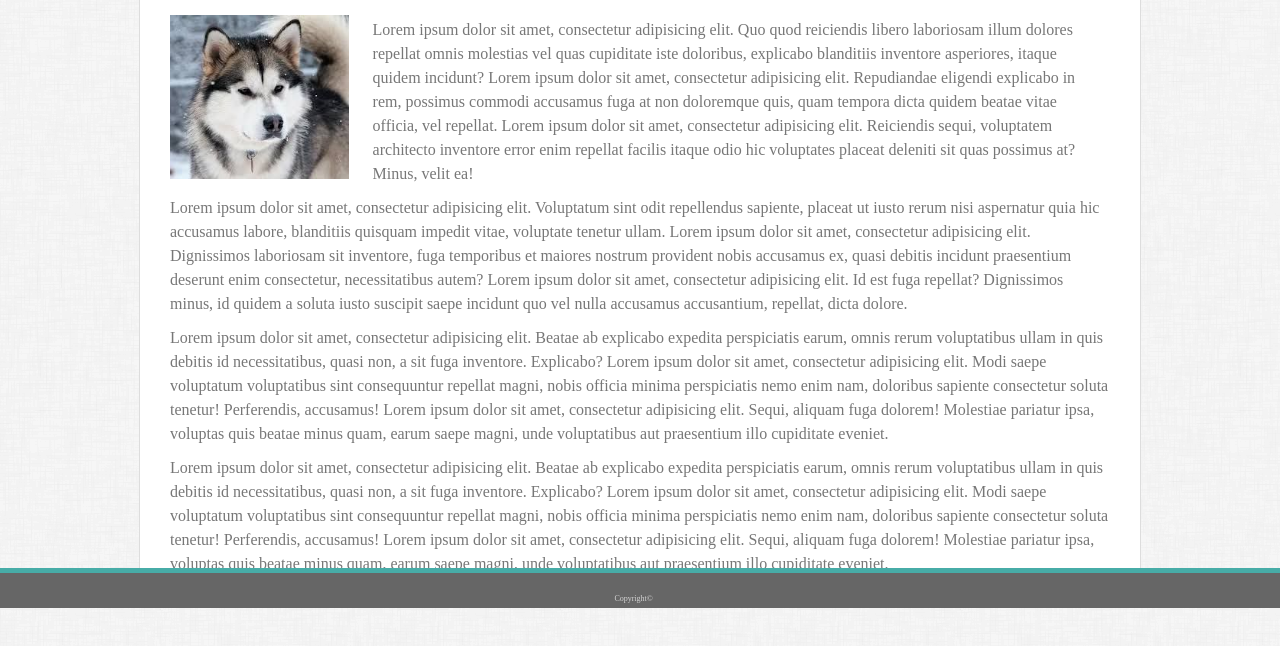
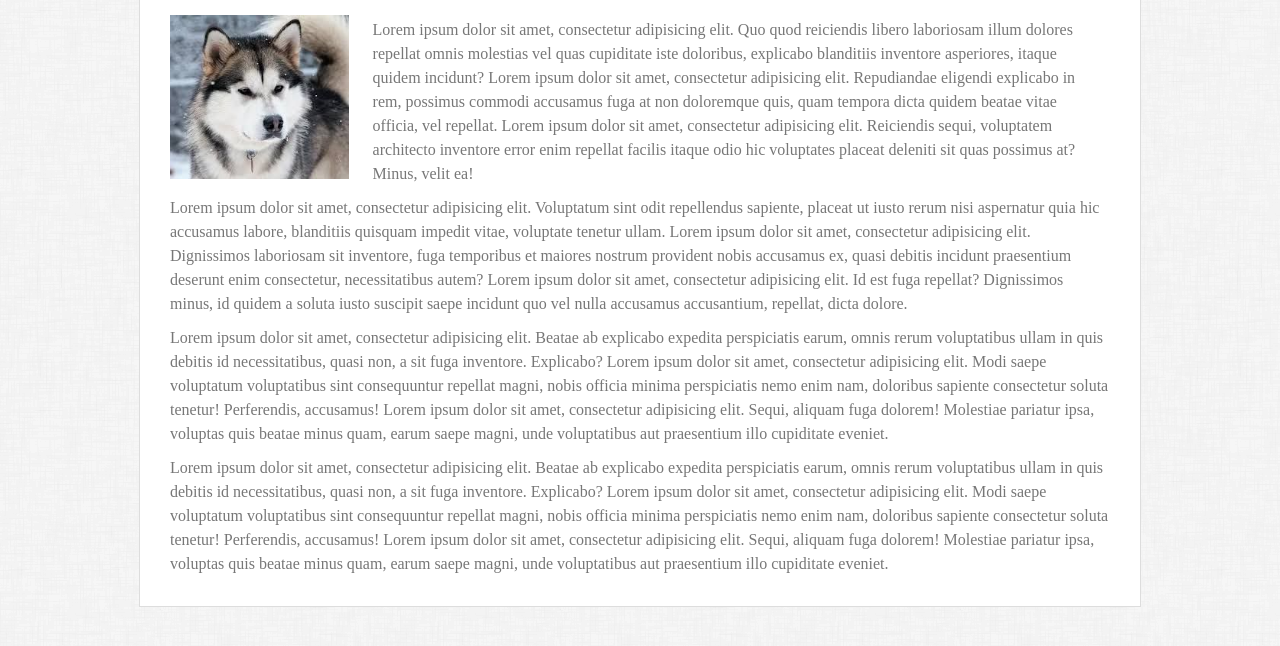
Before and after one commit to amodeose/amodeose.github.io, a plain HTML site: page index.html in a window 1280 px wide. Shown: the part 192-838 px from the top of the page. Drawn offline with Linux system fonts and the light colour scheme.

Commit message:
removed footer

```diff
--- a/assets/css/style.css
+++ b/assets/css/style.css
@@ -99,22 +99,6 @@ grid {
     grid-template-columns: 1fr 1fr 1fr;
     grid-template-rows: repeat(2, 250px);
     grid-gap: 20px;
-}
-
-footer {
-    background-color: #666666;
-    height: 35px;
-    width: 100%;
-    position: fixed;
-    bottom: 0%;
-    border-top: 5px solid #47ACA7;
-}
-
-footer p {
-    font-size: 0.5em;
-    width: 45px;
-    color: lightgrey;
-    margin: 20px 48%;
 }
 
 /* CLASSES */
--- a/index.html
+++ b/index.html
@@ -39,8 +39,5 @@
         </div>
 
     </div>
-    <footer>
-        <p>Copyright©</p>
-    </footer>
 </body>
 </html>
```
Also changed, not shown: contact.html (+0 -3 lines), portfolio.html (+0 -3 lines).
